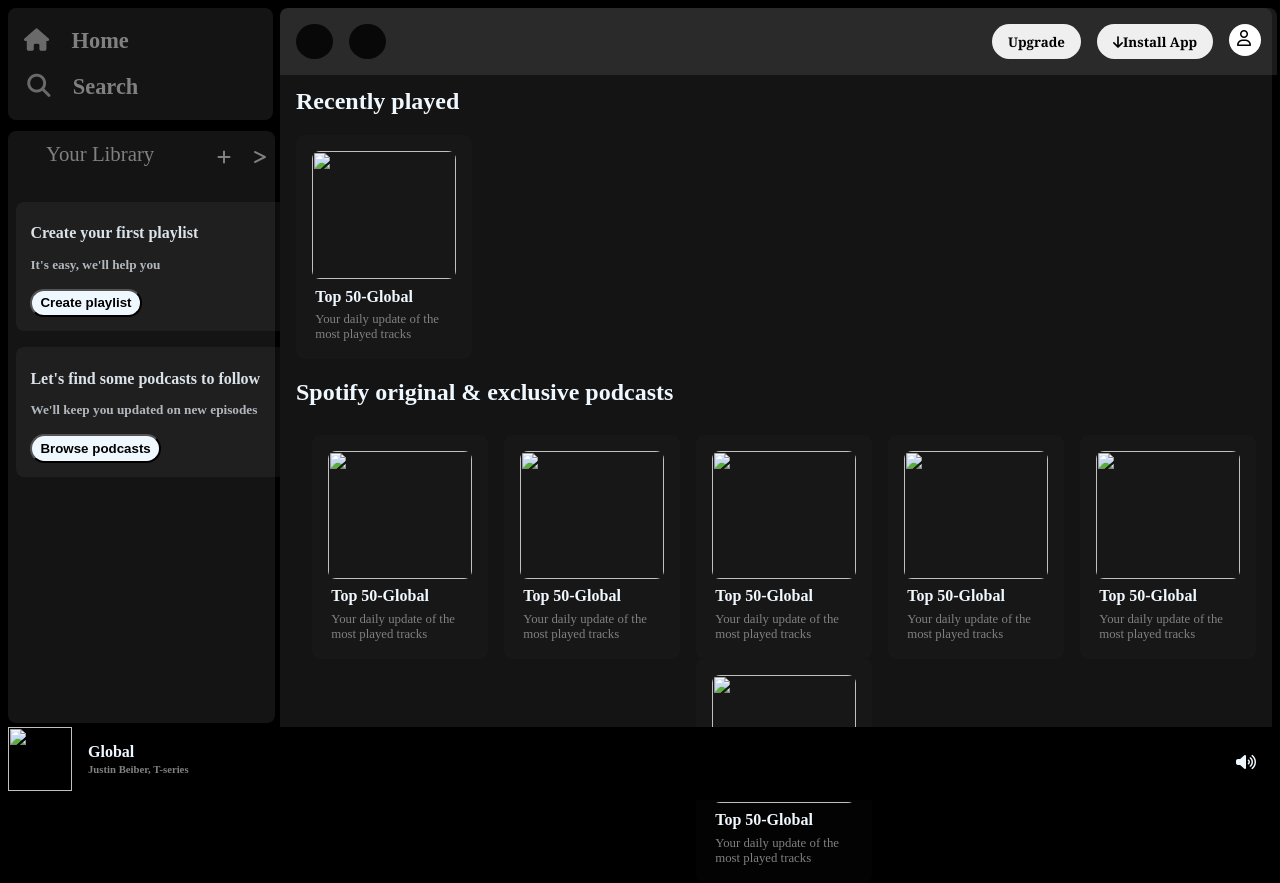
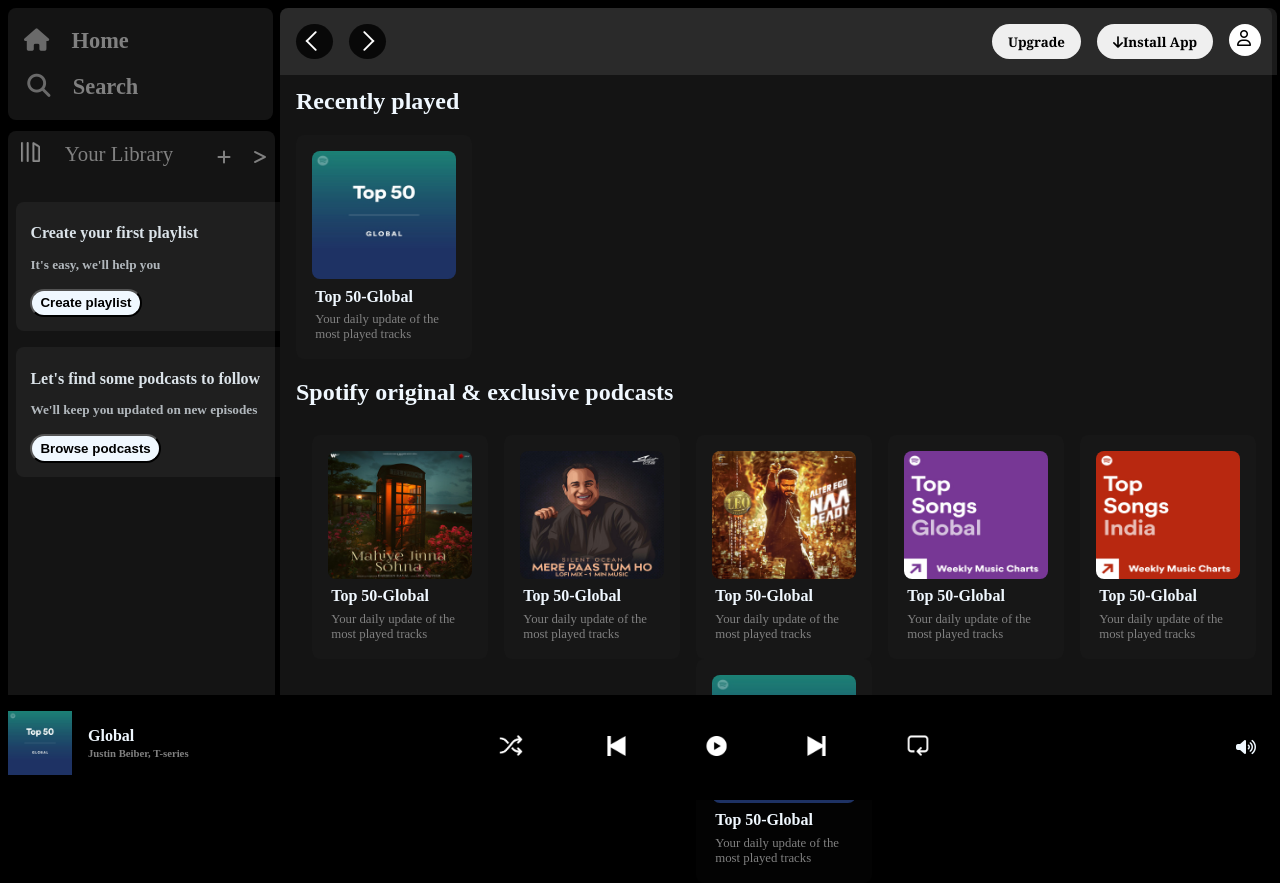
Before and after one commit to Sajal91/Spotify-Clone, a plain HTML site: page index.html in a window 1280 px wide. Drawn offline with Linux system fonts and the light colour scheme.

Commit message:
Update index.html

```diff
--- a/index.html
+++ b/index.html
@@ -27,7 +27,7 @@
 
         <div class="library-bar">
             <div id="library-heading">
-                <img src="./Assets/library_icon.png" alt="">
+                <img src="library_icon.png" alt="">
                 &nbsp;&nbsp;&nbsp;
                 <span>Your Library</span>
             </div>
@@ -58,8 +58,8 @@
     <div class="main-area">
         <nav>
             <div class="toggle-btn">
-                <div class="back-btn"><img src="./Assets/backward_icon.png" alt=""></div>
-                <div class="forward-btn"><img src="./Assets/forward_icon.png" alt=""></div>
+                <div class="back-btn"><img src="backward_icon.png" alt=""></div>
+                <div class="forward-btn"><img src="forward_icon.png" alt=""></div>
             </div>
             <div class="other-btn">
                 <button id="upgrade-btn">Upgrade</button>
@@ -71,7 +71,7 @@
         <h2>Recently played</h2>
 
         <div class="card-1">
-            <img src="./Assets/card1img.jpeg" alt="">
+            <img src="card1img.jpeg" alt="">
             <p id="heading">Top 50-Global</p>
             <p id="text-area">Your daily update of the most played tracks</p>
         </div>
@@ -80,32 +80,32 @@
 
         <div class="card-clust">
             <div class="card-2">
-                <img src="./Assets/card2img.jpeg" alt="">
+                <img src="card2img.jpeg" alt="">
                 <p id="heading">Top 50-Global</p>
                 <p id="text-area">Your daily update of the most played tracks</p>
             </div>
             <div class="card-3">
-                <img src="./Assets/card3img.jpeg" alt="">
+                <img src="card3img.jpeg" alt="">
                 <p id="heading">Top 50-Global</p>
                 <p id="text-area">Your daily update of the most played tracks</p>
             </div>
             <div class="card-4">
-                <img src="./Assets/card4img.jpeg" alt="">
+                <img src="card4img.jpeg" alt="">
                 <p id="heading">Top 50-Global</p>
                 <p id="text-area">Your daily update of the most played tracks</p>
             </div>
             <div class="card-5">
-                <img src="./Assets/card5img.jpeg" alt="">
+                <img src="card5img.jpeg" alt="">
                 <p id="heading">Top 50-Global</p>
                 <p id="text-area">Your daily update of the most played tracks</p>
             </div>
             <div class="card-6">
-                <img src="./Assets/card6img.jpeg" alt="">
+                <img src="card6img.jpeg" alt="">
                 <p id="heading">Top 50-Global</p>
                 <p id="text-area">Your daily update of the most played tracks</p>
             </div>
             <div class="card-1">
-                <img src="./Assets/card1img.jpeg" alt="">
+                <img src="card1img.jpeg" alt="">
                 <p id="heading">Top 50-Global</p>
                 <p id="text-area">Your daily update of the most played tracks</p>
             </div>
@@ -115,7 +115,7 @@
 
     <nav class="playbar">
         <div class="current-song">
-            <img src="./Assets/card1img.jpeg" alt="">
+            <img src="card1img.jpeg" alt="">
             <div id="song-desc">
                 <h4>Global</h4>
                 <h6>Justin Beiber, T-series</h6>
@@ -123,11 +123,11 @@
         </div>
         <div class="controls">
             <div class="music-btn">
-                <img src="./Assets/player_icon1.png" alt="">
-                <img src="./Assets/player_icon2.png" alt="">
-                <img src="./Assets/player_icon3.png" alt="">
-                <img src="./Assets/player_icon4.png" alt="">
-                <img src="./Assets/player_icon5.png" alt="">
+                <img src="player_icon1.png" alt="">
+                <img src="player_icon2.png" alt="">
+                <img src="player_icon3.png" alt="">
+                <img src="player_icon4.png" alt="">
+                <img src="player_icon5.png" alt="">
             </div>
         </div>
         <div class="volume">
```
